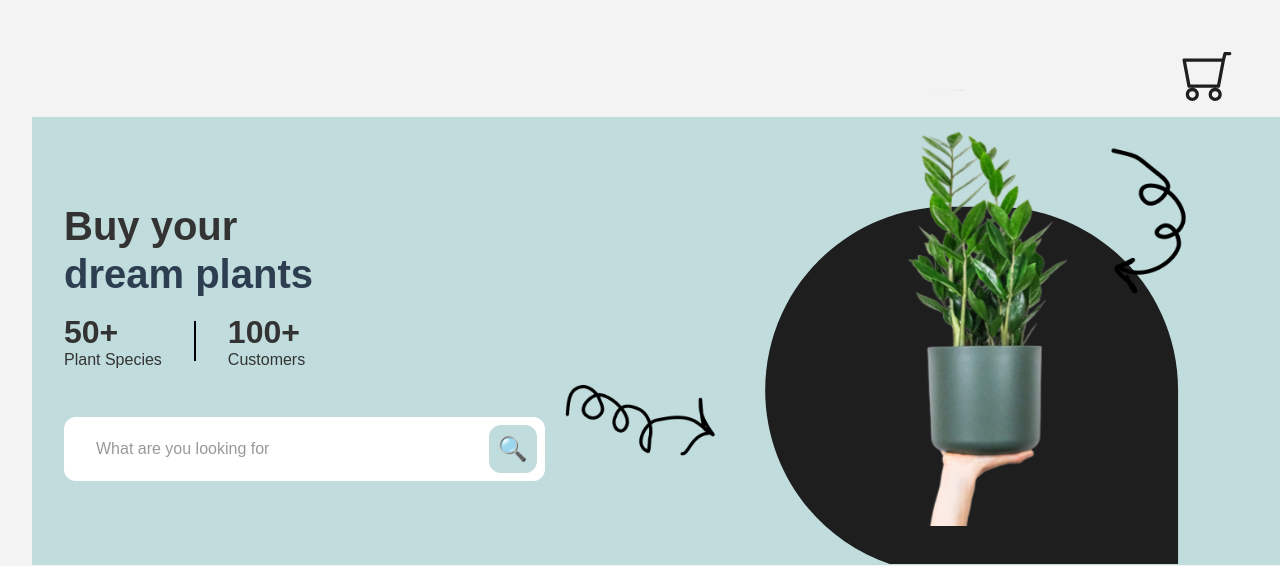
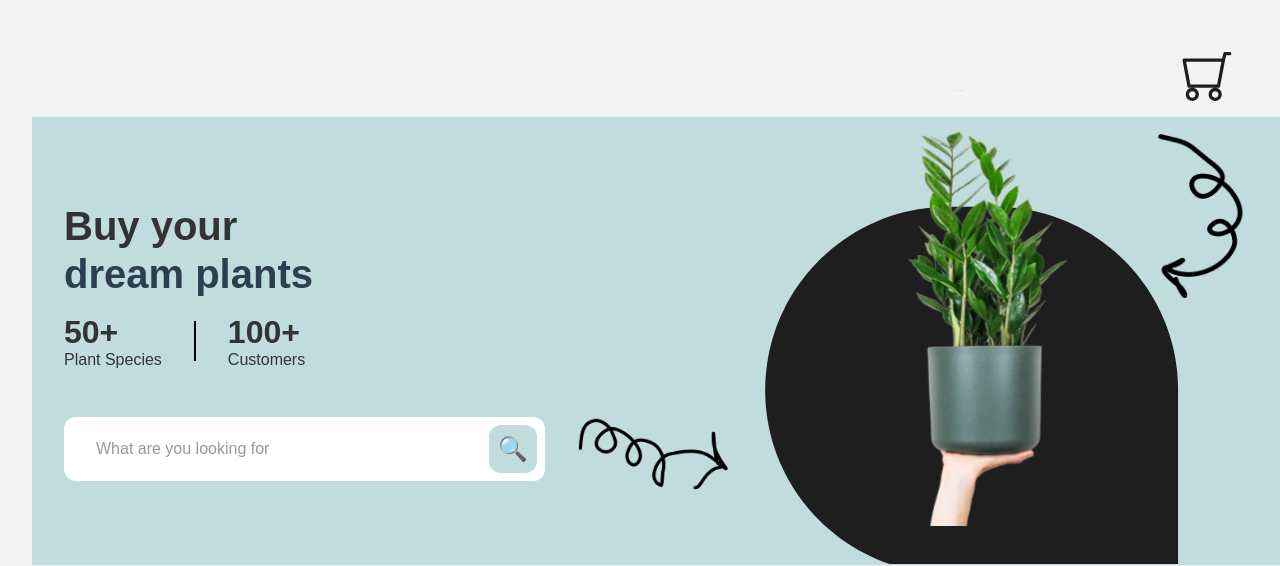
Before and after one commit to CarlosAlberto19/plants-project, a Vue app: page / in a window 1280 px wide. Shown: the top 566 px of the page. Built offline with nearby package versions, Linux system fonts and the light colour scheme.

Commit message:
pendient revisar tamaño bubble y grafía. pendiente view ShoppingList

```diff
--- a/src/views/HomeView.vue
+++ b/src/views/HomeView.vue
@@ -76,6 +76,10 @@ function handleBuy(plant) {
 </template>
 
 <style lang="scss" scoped>
+.home-view {
+  height: 100vh;
+  overflow-y: scroll;
+}
 .hero-header {
   display: flex;
   justify-content: space-between;
@@ -180,21 +184,22 @@ background-image: url ('@/assets/Rectangle2.svg');
   box-sizing: border-box;
 }
 
-.curl{
-  height: auto;
-  position:fixed;
-  width:150px;
-  top:18%;
-  align-items: flex-start;
-  transform: translate(-250%, 340%);
-
+.curl {
+  position: absolute; // Cambiado de fixed a absolute
+  z-index: 9999;
+  pointer-events: none;
+  width: 150px;
+  top: 58%;
+  left: -130px; // Ajusta según sea necesario
+  transform: translate(-50%, 52%); // Ajusta según sea necesario
 }
 
-.curl-right{
-  position:fixed;
-  top:20%;
-  right: 10%;
-  width:75px;
-  transform: translateX(45%) translateY(-8%)
+.curl-right {
+  position: absolute; // Cambiado de fixed a absolute
+  top: 10%;
+  right: 48px; // Ajusta según sea necesario
+  width: 85px;
+  transform: translate(50%, 0); // Ajusta según sea necesario
 }
+
 </style>
```
